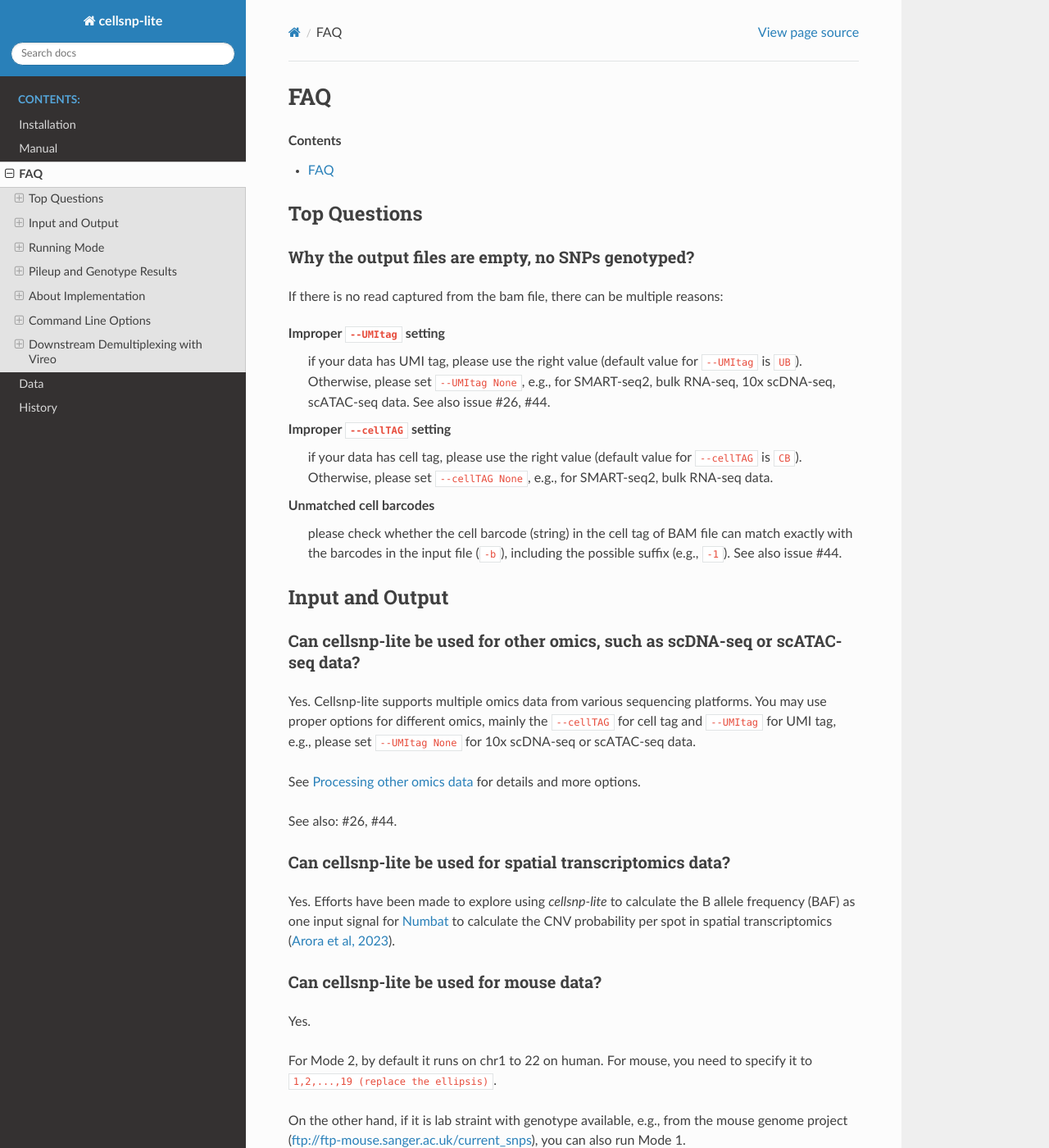
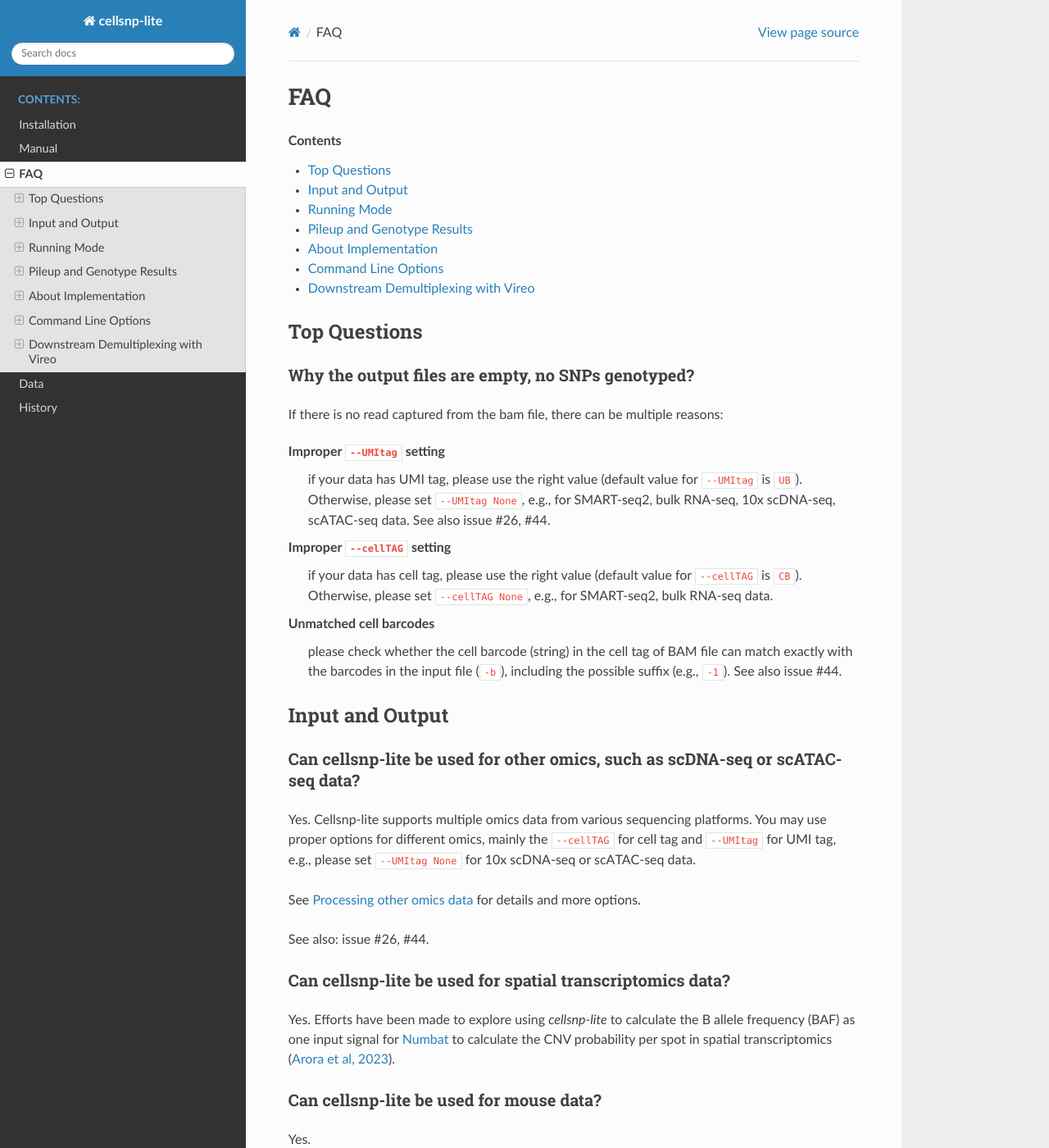
Before and after one commit to single-cell-genetics/cellsnp-lite, a Sphinx documentation site: the page built from docs/main/FAQ.rst, in a window 1280 px wide and 1400 px high. Shown: the whole window at 82% size. Built offline with Sphinx 7.4.7 and the Read the Docs theme 2.0.0, drawn with Linux system fonts in a browser that asks for light colours; some of the changed text lies outside the part shown.

Commit message:
Manual: minor update

```diff
--- a/docs/main/FAQ.rst
+++ b/docs/main/FAQ.rst
@@ -14,6 +14,7 @@
 
 .. contents:: Contents
    :depth: 1
+   :local:
 
 
 Top Questions
@@ -62,7 +63,7 @@
 See :ref:`Processing other omics data <manual Advanced Usage Other Omics>`
 for details and more options.
 
-See also: #26, #44.
+See also: issue #26, #44.
 
 
 Can cellsnp-lite be used for spatial transcriptomics data?
@@ -142,7 +143,7 @@
 and assign the allele (other than ``REF``) with the highest UMI/read counts
 as the ``ALT``.
 
-See also: #28.
+See also: issue #28.
 
 
 How to check the real reads cover an SNP in a cell?
@@ -248,7 +249,7 @@
 See :ref:`Read Filtering <manual Full Parameters Read Filtering>`
 in manual for details and more options.
 
-See also: #25.
+See also: issue #25.
 
 
 What is the computational efficiency of cellsnp-lite?
--- a/docs/main/history.rst
+++ b/docs/main/history.rst
@@ -8,6 +8,7 @@
 
 .. contents:: Contents
    :depth: 1
+   :local:
 
 
 News
--- a/docs/main/install.rst
+++ b/docs/main/install.rst
@@ -5,9 +5,14 @@
 
 Installation
 ============
+
 Cellsnp-lite depends on several external libraries such as htslib_.
 We highly recommend installing cellsnp-lite via conda_ to avoid potential
 issues regarding dependency.
+
+.. contents:: Contents
+   :depth: 2
+   :local:
 
 
 Install via conda (latest stable version)
--- a/docs/main/manual.rst
+++ b/docs/main/manual.rst
@@ -8,6 +8,7 @@
 
 .. contents:: Contents
    :depth: 2
+   :local:
 
 
 .. _manual Quick Usage:
@@ -21,7 +22,7 @@
 platforms. They are summarised below:
 
 .. csv-table:: Cellsnp-lite Modes
-   :file: ../tables/cellsnp-lite_modes.csv
+   :file: /tables/cellsnp-lite_modes.csv
    :widths: 30, 70
    :header-rows: 1
 
@@ -372,7 +373,7 @@
     This is different from mode 1, which uses the ``REF`` and ``ALT`` alleles
     specified in the input VCF.
 
-    See also: #28.
+    See also: issue #28.
 
 ``--genotype``
     If use, do genotyping in addition to counting.
```
